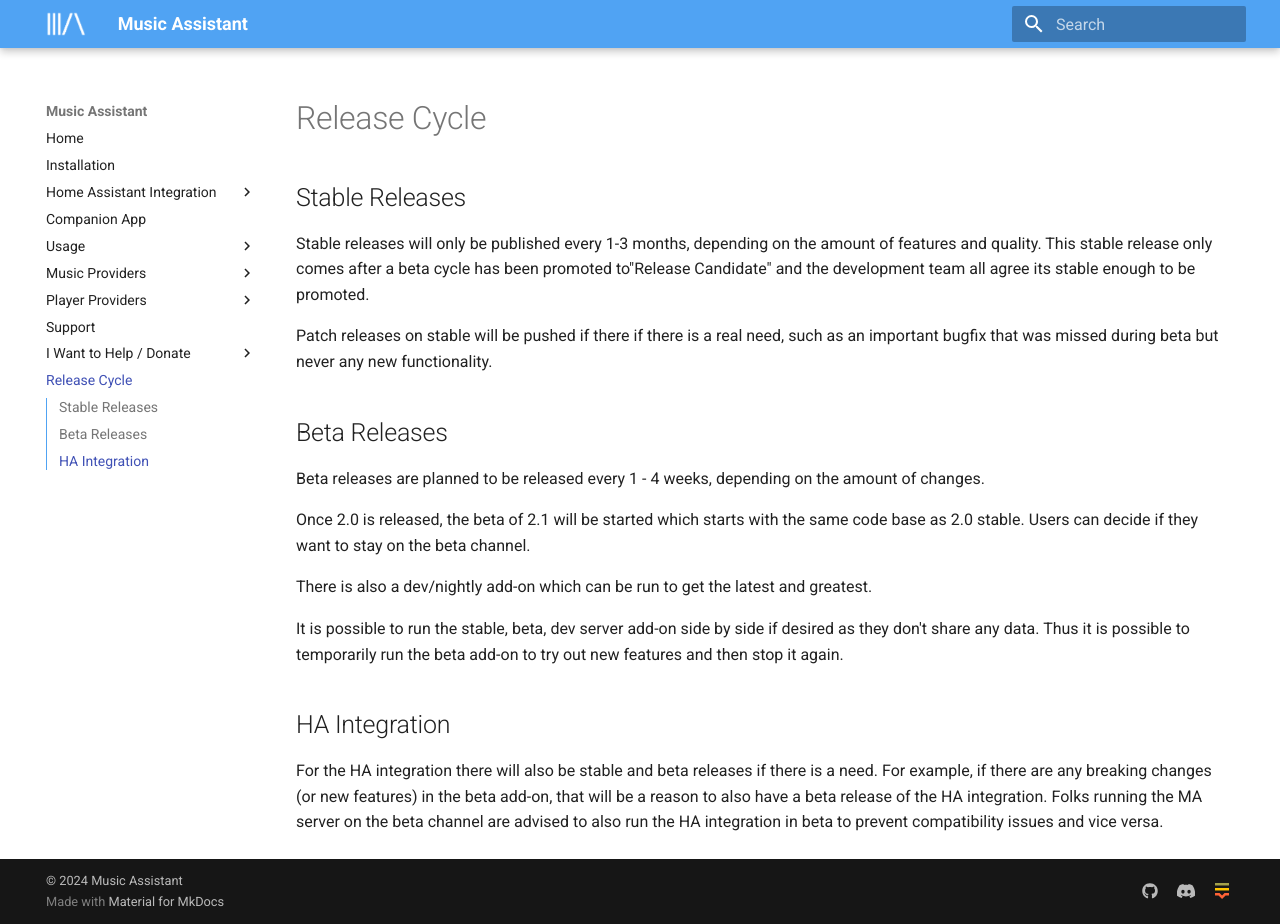
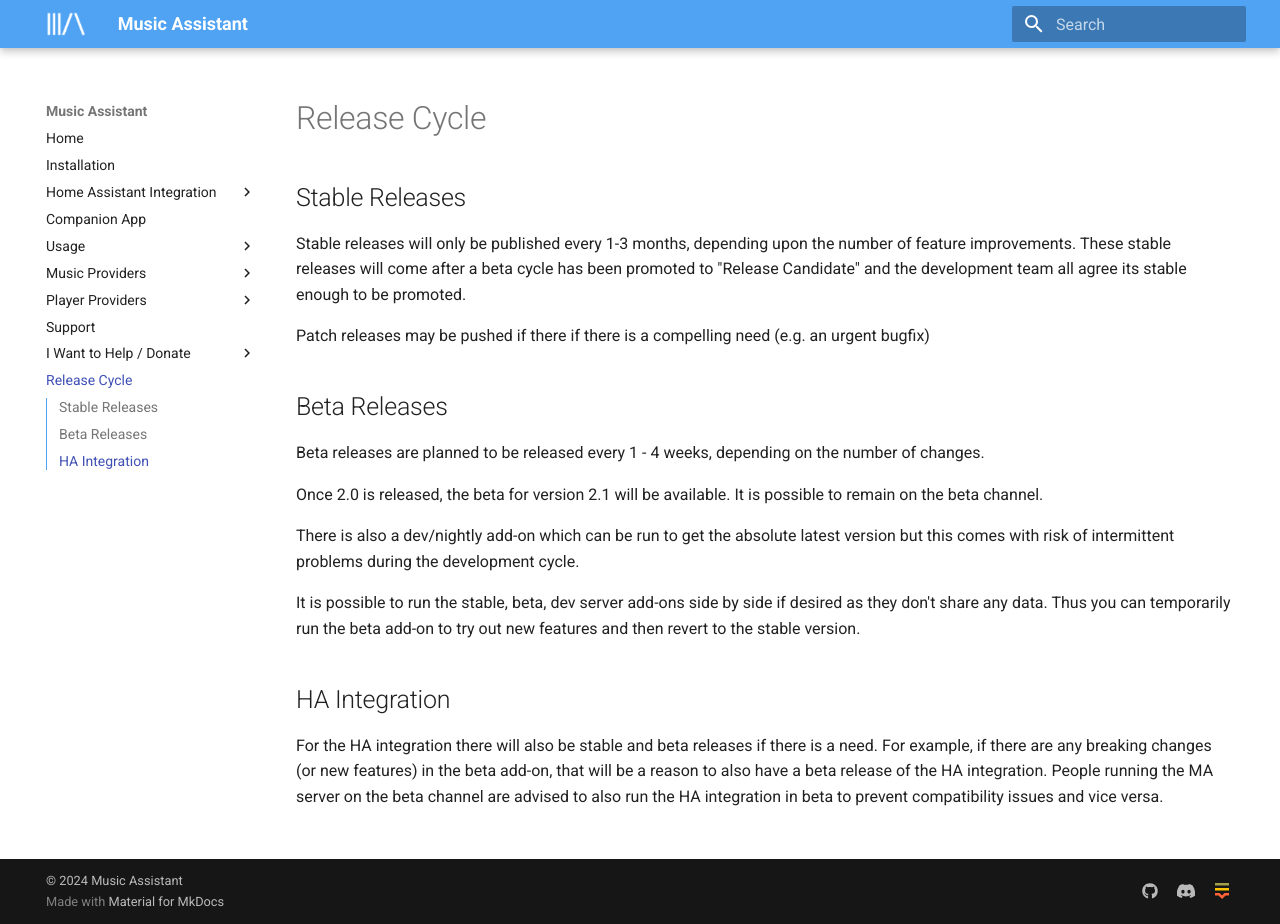
Before and after one commit to pwbriggs/music-assistant.github.io, an MkDocs documentation site: the page built from docs/release.md, in a window 1280 px wide and 924 px high. Built offline with MkDocs 1.6.1 and Material for MkDocs 9.7.7, drawn with Linux system fonts in a browser that asks for light colours.

Commit message:
Revised text

```diff
--- a/docs/release.md
+++ b/docs/release.md
@@ -2,20 +2,20 @@
 
 ## Stable Releases
 
-Stable releases will only be published every 1-3 months, depending on the amount of features and quality. This stable release only comes after a beta cycle has been promoted to"Release Candidate" and the development team all agree its stable enough to be promoted.
+Stable releases will only be published every 1-3 months, depending upon the number of feature improvements. These stable releases will come after a beta cycle has been promoted to "Release Candidate" and the development team all agree its stable enough to be promoted.
 
-Patch releases on stable will be pushed if there if there is a real need, such as an important bugfix that was missed during beta but never any new functionality.
+Patch releases may be pushed if there if there is a compelling need (e.g. an urgent bugfix)
 
 ## Beta Releases
 
-Beta releases are planned to be released every 1 - 4 weeks, depending on the amount of changes.
+Beta releases are planned to be released every 1 - 4 weeks, depending on the number of changes.
 
-Once 2.0 is released, the beta of 2.1 will be started which starts with the same code base as 2.0 stable. Users can decide if they want to stay on the beta channel.
+Once 2.0 is released, the beta for version 2.1 will be available. It is possible to remain on the beta channel.
 
-There is also a dev/nightly add-on which can be run to get the latest and greatest.
+There is also a dev/nightly add-on which can be run to get the absolute latest version but this comes with risk of intermittent problems during the development cycle.
 
-It is possible to run the stable, beta, dev server add-on side by side if desired as they don't share any data. Thus it is possible to temporarily run the beta add-on to try out new features and then stop it again.
+It is possible to run the stable, beta, dev server add-ons side by side if desired as they don't share any data. Thus you can temporarily run the beta add-on to try out new features and then revert to the stable version.
 
 ## HA Integration
 
-For the HA integration there will also be stable and beta releases if there is a need. For example, if there are any breaking changes (or new features) in the beta add-on, that will be a reason to also have a beta release of the HA integration. Folks running the MA server on the beta channel are advised to also run the HA integration in beta to prevent compatibility issues and vice versa.
+For the HA integration there will also be stable and beta releases if there is a need. For example, if there are any breaking changes (or new features) in the beta add-on, that will be a reason to also have a beta release of the HA integration. People running the MA server on the beta channel are advised to also run the HA integration in beta to prevent compatibility issues and vice versa.
```
